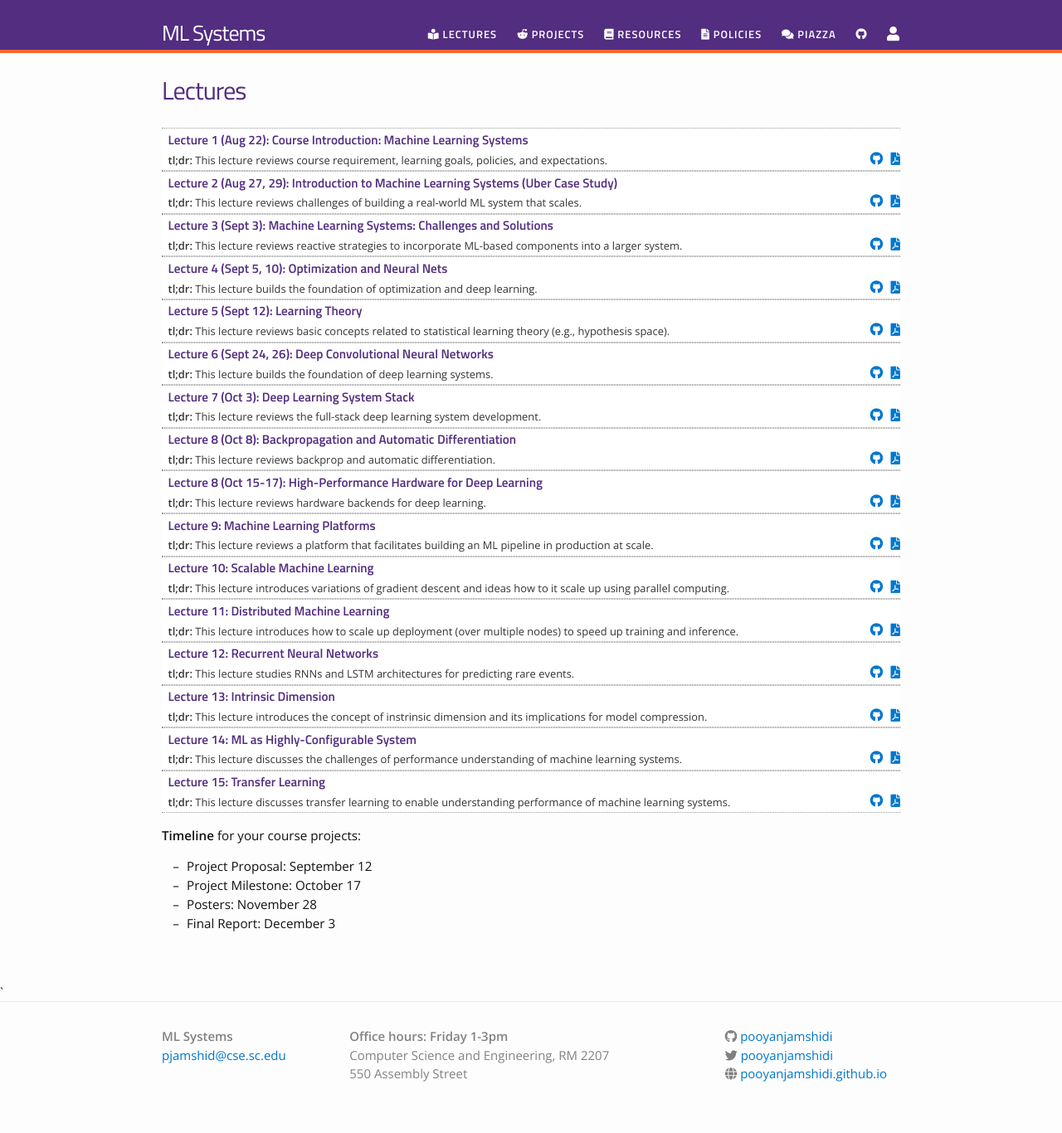
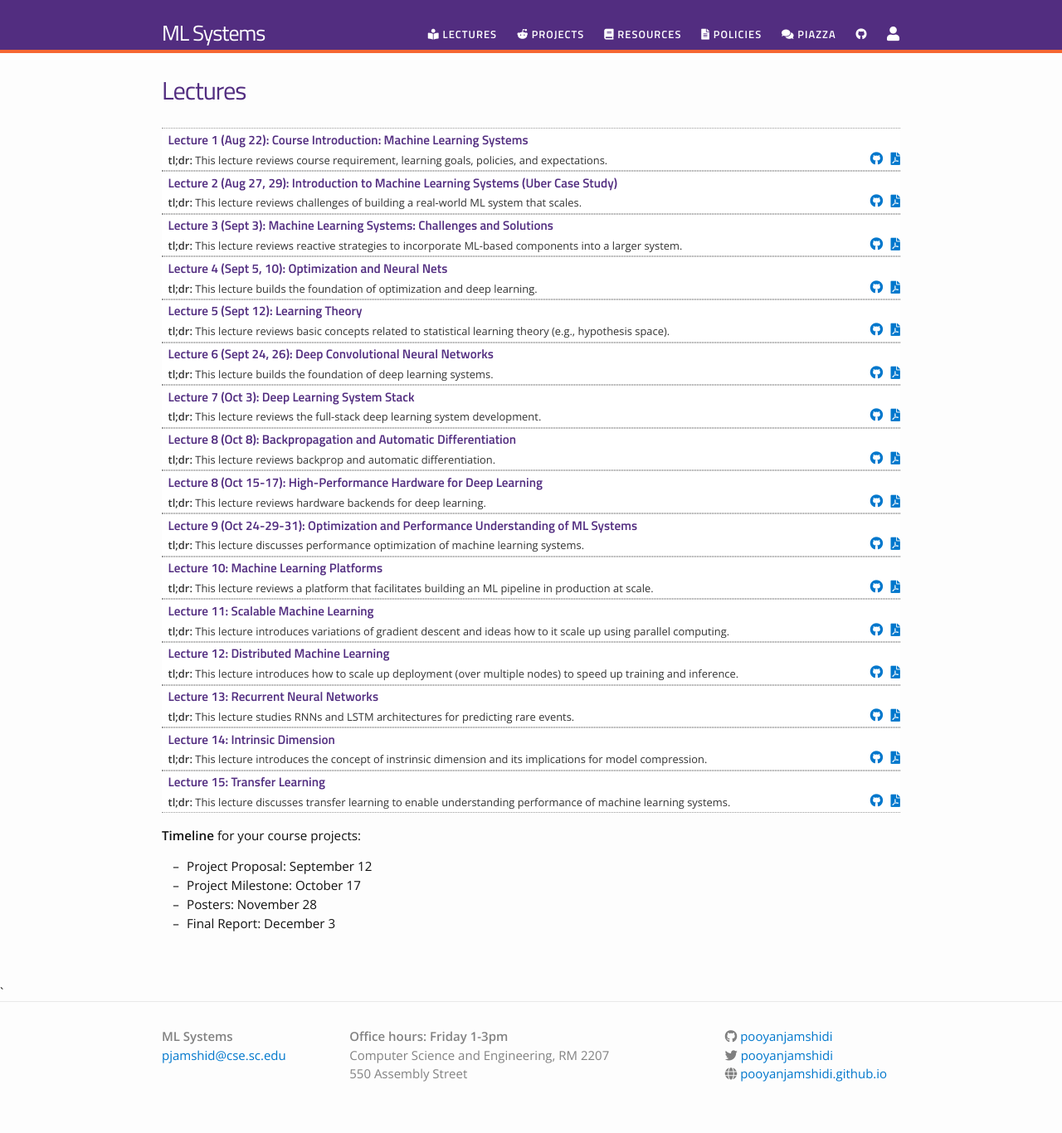
Before and after one commit to pooyanjamshidi/mls, a Jekyll site: the page built from lectures.md, in a window 1280 px wide. Shown: the whole page at 83% size. Built offline with Jekyll 4.4.1, drawn with Linux system fonts in a browser that asks for light colours; nearby versions of some CDN libraries.

Commit message:
added ml sys perf optimization

```diff
--- a/_data/lectures.yml
+++ b/_data/lectures.yml
@@ -43,35 +43,35 @@
   dirname: lectures
   tldr: "This lecture reviews hardware backends for deep learning."
 
-- title: "Lecture 9: Machine Learning Platforms"
+- title: "Lecture 9 (Oct 24-29-31): Optimization and Performance Understanding of ML Systems"
+  filename: mlsysperf
+  dirname: lectures
+  tldr: "This lecture discusses performance optimization of machine learning systems."
+
+- title: "Lecture 10: Machine Learning Platforms"
   filename: mls03
   dirname: lectures
   tldr: "This lecture reviews a platform that facilitates building an ML pipeline in production at scale."
 
-- title: "Lecture 10: Scalable Machine Learning"
+- title: "Lecture 11: Scalable Machine Learning"
   filename: mls04
   dirname: lectures
   tldr: "This lecture introduces variations of gradient descent and ideas how to it scale up using parallel computing."
 
-- title: "Lecture 11: Distributed Machine Learning"
+- title: "Lecture 12: Distributed Machine Learning"
   filename: mls05
   dirname: lectures
   tldr: "This lecture introduces how to scale up deployment (over multiple nodes) to speed up training and inference."
 
-- title: "Lecture 12: Recurrent Neural Networks"
+- title: "Lecture 13: Recurrent Neural Networks"
   filename: mls06
   dirname: lectures
   tldr: "This lecture studies RNNs and LSTM architectures for predicting rare events."
 
-- title: "Lecture 13: Intrinsic Dimension"
+- title: "Lecture 14: Intrinsic Dimension"
   filename: mls07
   dirname: lectures
   tldr: "This lecture introduces the concept of instrinsic dimension and its implications for model compression."
-
-- title: "Lecture 14: ML as Highly-Configurable System"
-  filename: mls08
-  dirname: lectures
-  tldr: "This lecture discusses the challenges of performance understanding of machine learning systems."
 
 - title: "Lecture 15: Transfer Learning"
   filename: mls08
```
Also changed, not shown: 3 other files.
